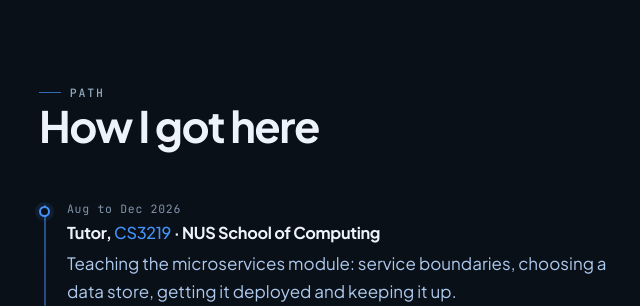
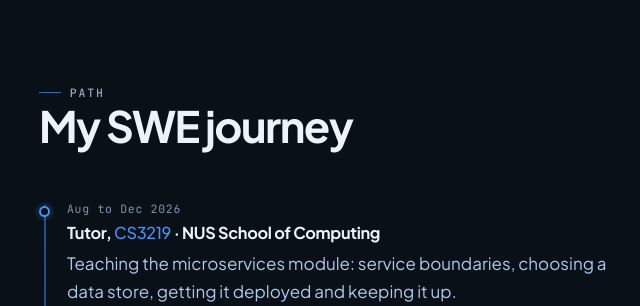
Before and after one commit to Wnayar/Personal_Webpage, a Flask app: page /about in a window 1280 px wide. Shown: the part 936-1242 px from the top of the page, without its empty margins (71-711 px from the left). Run offline with Flask 3, Linux system fonts and the light colour scheme.

Commit message:
Rename the about timeline heading to My SWE journey
Co-Authored-By: Claude Opus 5 (1M context) <noreply@anthropic.com>

```diff
--- a/templates/about.html
+++ b/templates/about.html
@@ -57,7 +57,7 @@
     <div class="wrap">
         <div class="section-head reveal">
             <p class="eyebrow">Path</p>
-            <h2 class="h1">How I got here</h2>
+            <h2 class="h1">My SWE journey</h2>
         </div>
 
         <div class="timeline">
```
